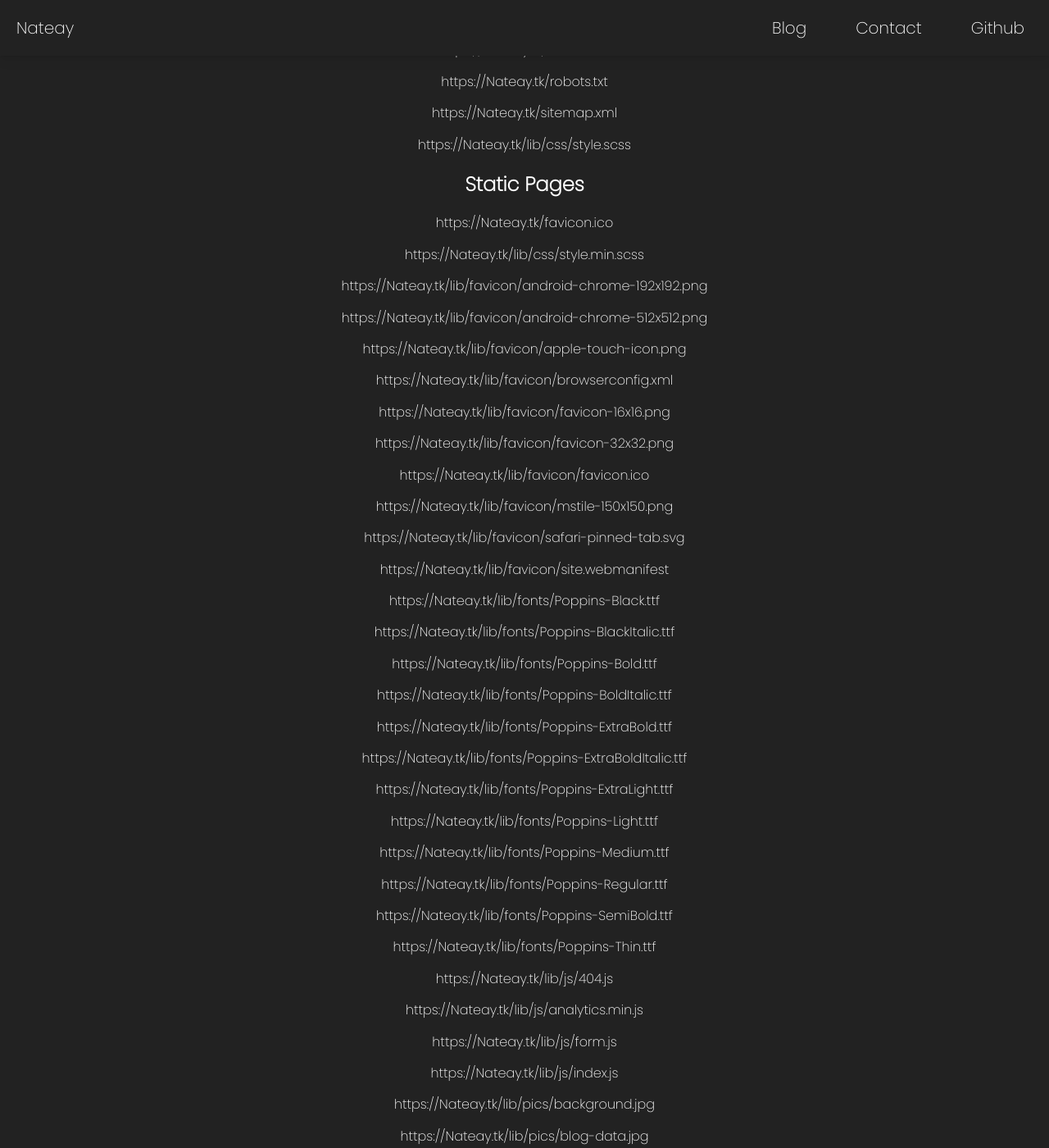
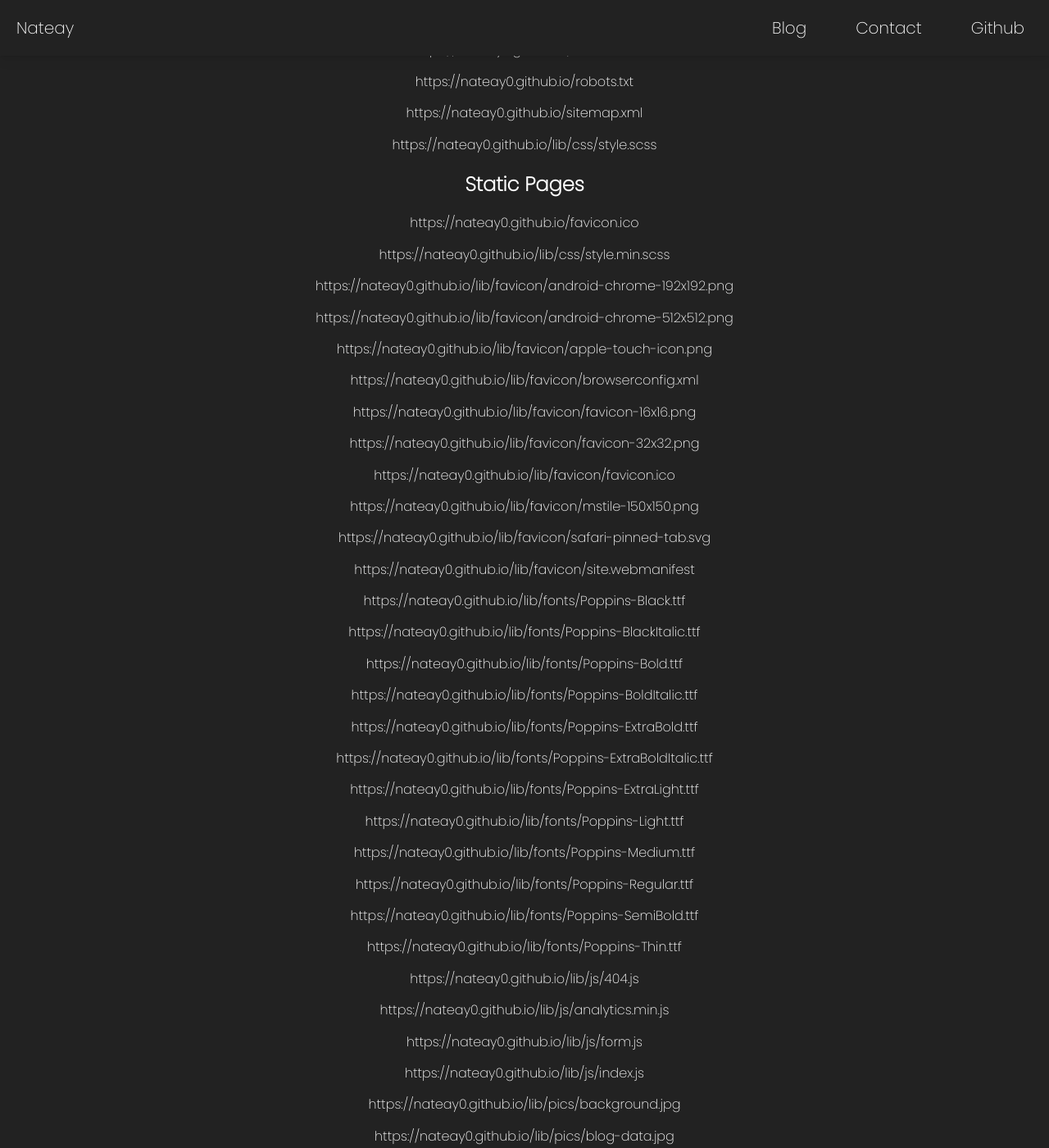
Before and after one commit to Nateay0/nateay0.github.io, a Jekyll site: the page built from lib/info.md, in a window 1280 px wide and 1400 px high, scrolled down 681 px. Shown: the whole window at 82% size. Built offline with Jekyll 4.4.1, drawn with Linux system fonts in a browser that asks for light colours; our own code applies the rules of GitHub Pages for plain Markdown files; some of the changed text lies outside the part shown.

Commit message:
Update _config.yml

```diff
--- a/_config.yml
+++ b/_config.yml
@@ -11,7 +11,7 @@ plugins:
  - "jekyll-github-metadata"
 
 # Github repository
-repository: nateay0/nateay.github.io
+repository: nateay0/nateay0.github.io
 
 # Your job
 work: "Just a curious person who likes to learn stuff"
@@ -26,7 +26,7 @@ description: "Nateay's personal website."
 baseurl: ""
 
 # Link to the main page (or subpage)
-url: "https://Nateay.tk"
+url: "https://nateay0.github.io"
 
 # Contact E-Mail
 email: "nathankamineni@gmail.com"
```
